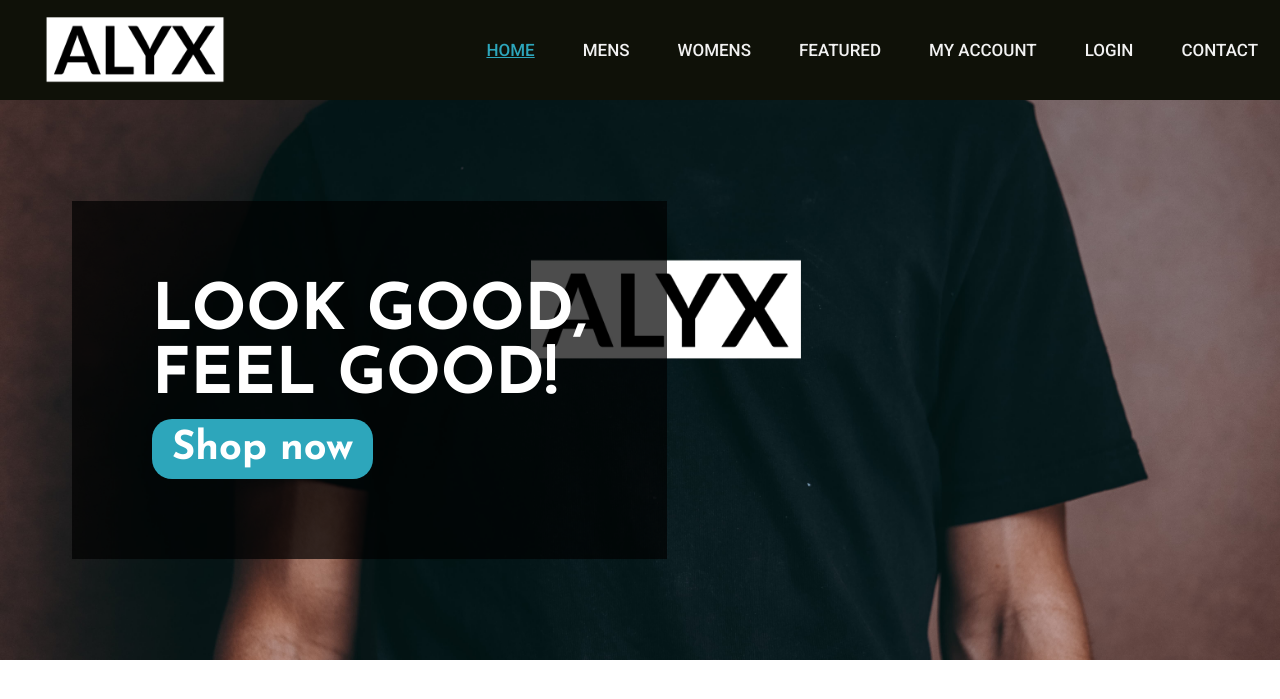
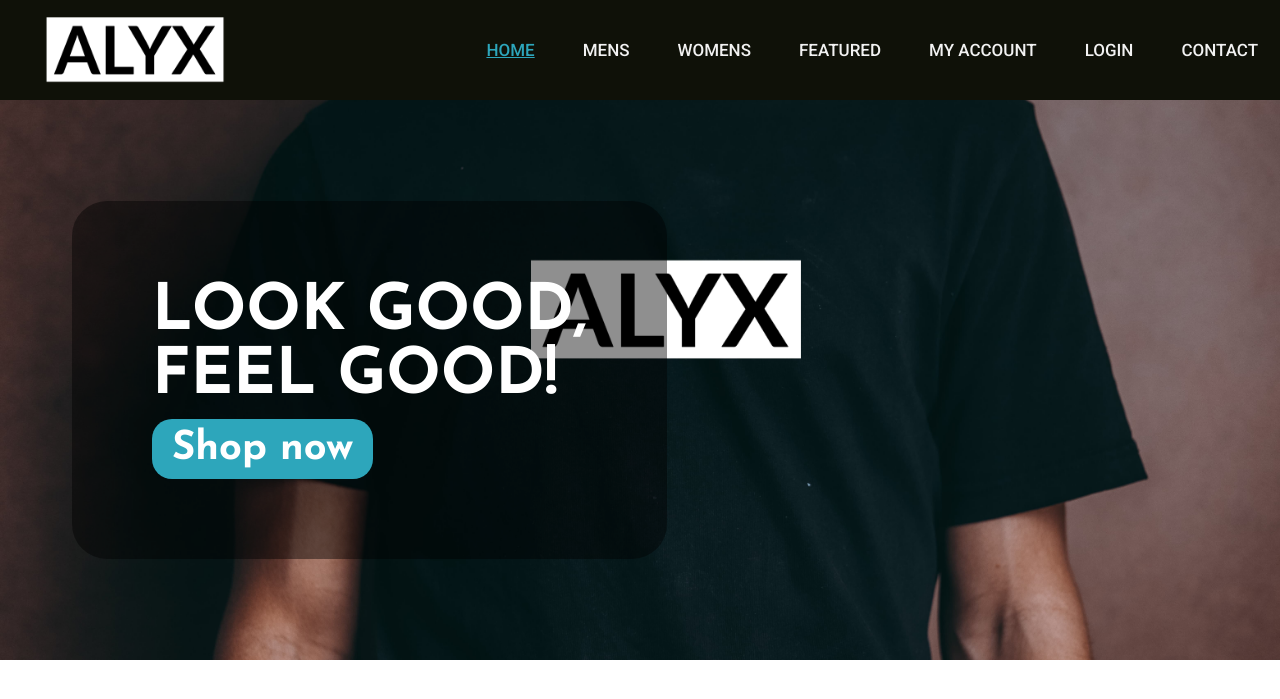
Before and after one commit to Zaide1/zaide1.github.io, a PHP site: page / in a window 1280 px wide. Shown: the top 699 px of the page. Run offline with PHP 8.4, Linux system fonts and the light colour scheme.

Commit message:
Update main.css

```diff
--- a/assets/css/main.css
+++ b/assets/css/main.css
@@ -76,7 +76,8 @@ text-transform: uppercase;
 
 /* Style the text overlay */
 .hero-content {
-  background-color: rgba(0, 0, 0, 0.7); /* Semi-transparent black overlay */
+  background-color: rgba(0, 0, 0, 0.44); /* Semi-transparent black overlay */
+  border-radius: 35px;
   color: #fff;
   padding: 80px;
   max-width: 50%;
```
